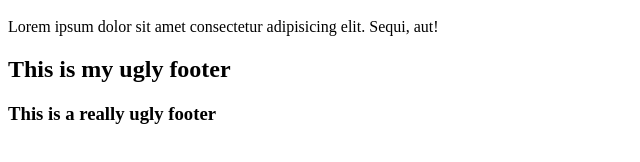
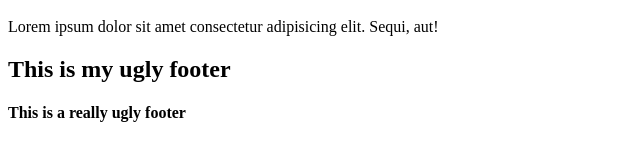
Before and after one commit to Alex-fatou/my-website, a plain HTML site: page index.html in a window 1280 px wide. Shown: the part 382-544 px from the top of the page, without its empty margins (0-640 px from the left). Drawn offline with Linux system fonts and the light colour scheme.

Commit message:
Changed h3 to h4 based on bull request review

```diff
--- a/index.html
+++ b/index.html
@@ -14,7 +14,7 @@
     <footer>
         <div>
             <h2>This is my ugly footer</h2>
-            <h3>This is a really ugly footer</h3>
+            <h4>This is a really ugly footer</h4>
         </div>
     </footer>
 </body>
```
